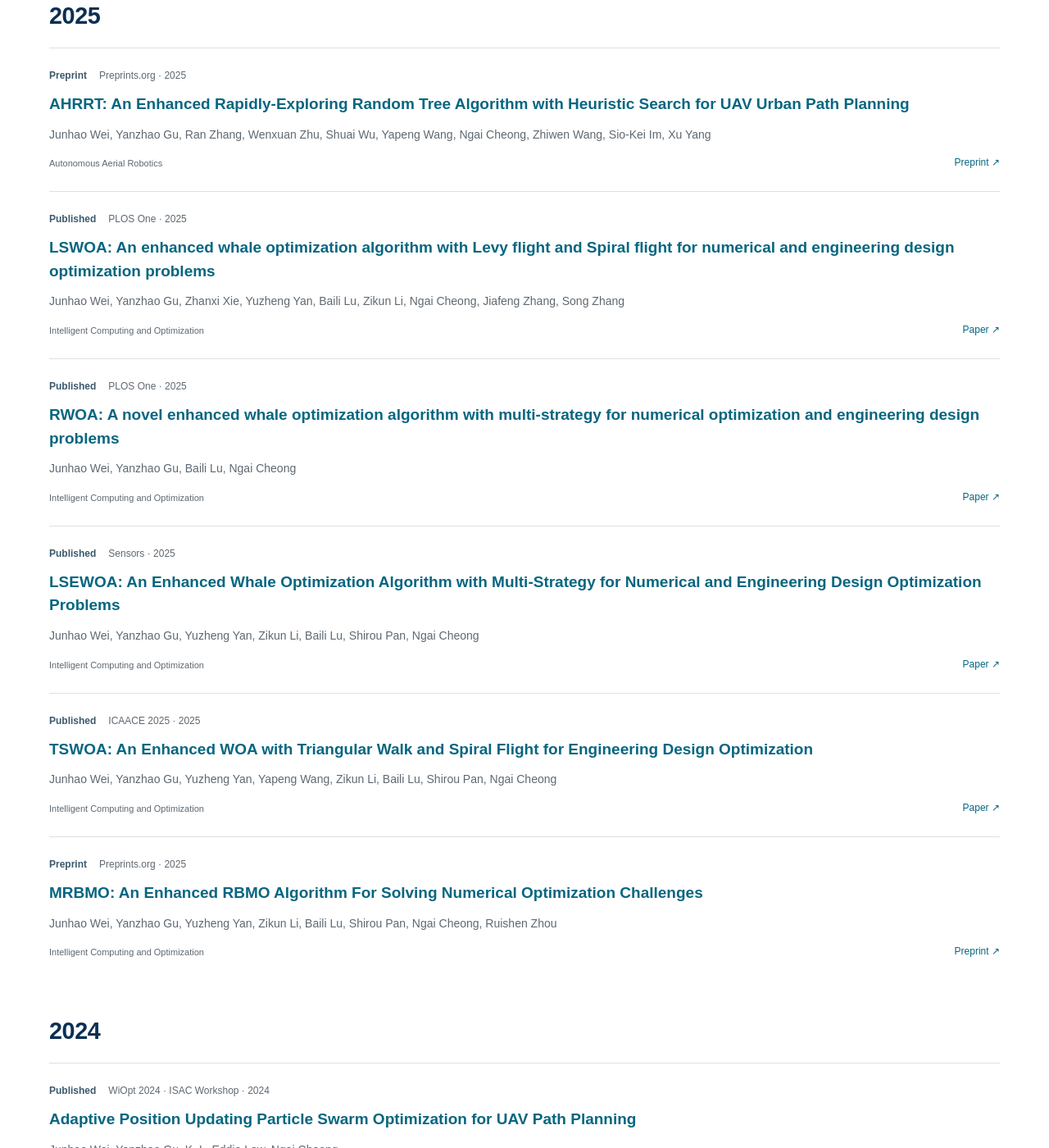
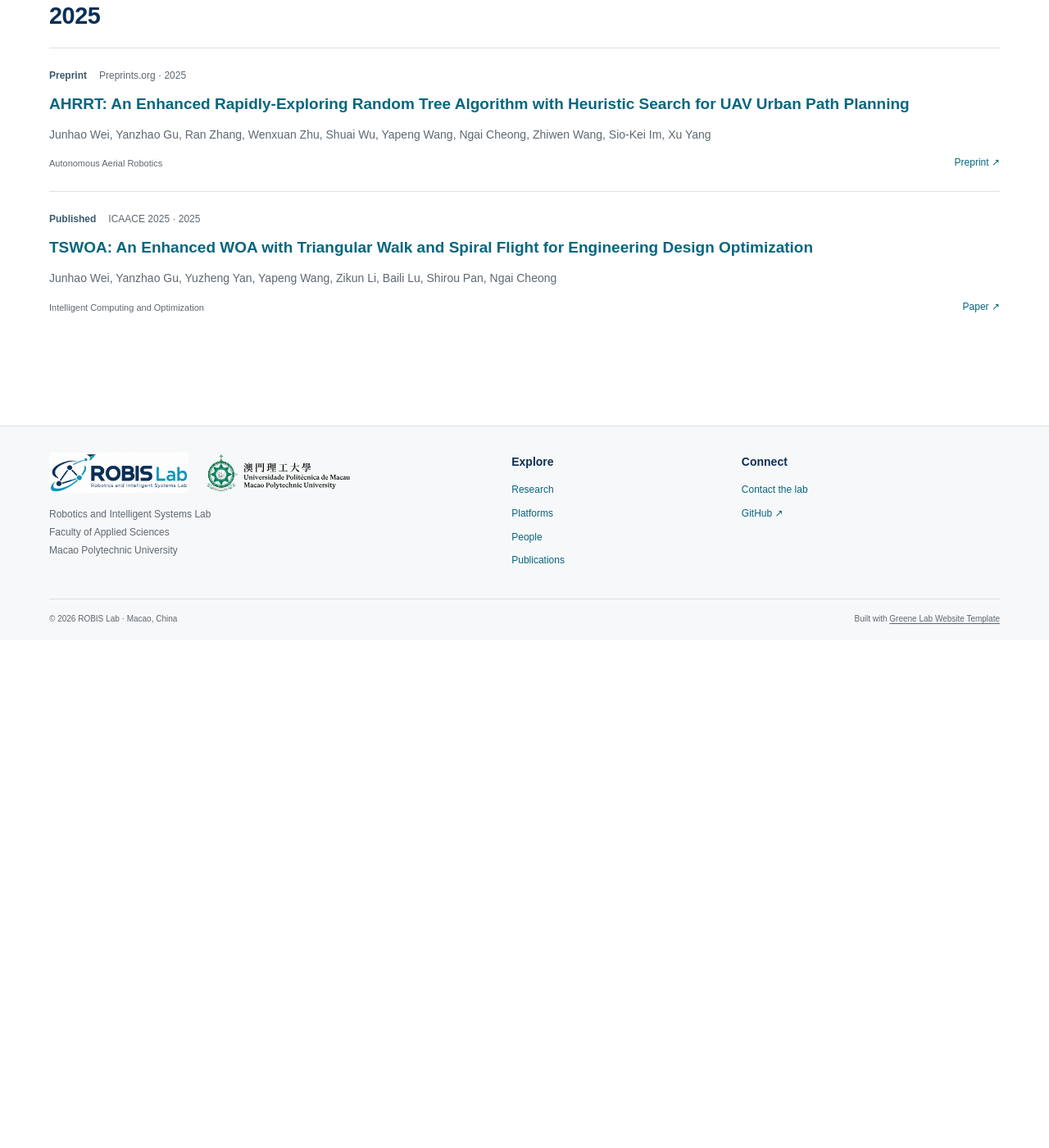
Before and after one commit to JunhaoWei-mpu/ROBIS-Lab, a Jekyll site: the page built from publications/index.html, in a window 1280 px wide and 1400 px high, scrolled down 5306 px. Shown: the whole window at 82% size. Built offline with Jekyll 4.4.1, drawn with Linux system fonts in a browser that asks for light colours; after the commit the page ends 6086 px from its top, so only the background shows below that; some of the changed text lies outside the part shown.

Commit message:
Require lab first authors and supervisor coauthors and simplify platforms

```diff
--- a/_data/publications.yaml
+++ b/_data/publications.yaml
@@ -680,74 +680,6 @@
   - https://www.preprints.org/manuscript/202511.1805
   sort_date: '2025-11-25'
   sort_date_basis: Preprints.org posting date
-- id: lswoa
-  title: 'LSWOA: An enhanced whale optimization algorithm with Levy flight and Spiral flight for numerical and engineering
-    design optimization problems'
-  authors:
-  - Junhao Wei
-  - Yanzhao Gu
-  - Zhanxi Xie
-  - Yuzheng Yan
-  - Baili Lu
-  - Zikun Li
-  - Ngai Cheong
-  - Jiafeng Zhang
-  - Song Zhang
-  year: 2025
-  venue: PLOS One
-  status: Published
-  topics:
-  - computing
-  paper_url: https://doi.org/10.1371/journal.pone.0322058
-  paper_label: Paper
-  source:
-  - https://junhaowei-mpu.github.io/
-  - https://api.crossref.org/works/10.1371/journal.pone.0322058
-  sort_date: '2025-09-03'
-  sort_date_basis: Published online
-- id: rwoa
-  title: 'RWOA: A novel enhanced whale optimization algorithm with multi-strategy for numerical optimization and
-    engineering design problems'
-  authors:
-  - Junhao Wei
-  - Yanzhao Gu
-  - Baili Lu
-  - Ngai Cheong
-  year: 2025
-  venue: PLOS One
-  status: Published
-  topics:
-  - computing
-  paper_url: https://doi.org/10.1371/journal.pone.0320913
-  paper_label: Paper
-  source:
-  - https://junhaowei-mpu.github.io/
-  - https://api.crossref.org/works/10.1371/journal.pone.0320913
-  sort_date: '2025-04-28'
-  sort_date_basis: Published online
-- id: lsewoa
-  title: 'LSEWOA: An Enhanced Whale Optimization Algorithm with Multi-Strategy for Numerical and Engineering Design
-    Optimization Problems'
-  authors:
-  - Junhao Wei
-  - Yanzhao Gu
-  - Yuzheng Yan
-  - Zikun Li
-  - Baili Lu
-  - Shirou Pan
-  - Ngai Cheong
-  year: 2025
-  venue: Sensors
-  status: Published
-  topics:
-  - computing
-  paper_url: https://doi.org/10.3390/s25072054
-  paper_label: Paper
-  source:
-  - https://junhaowei-mpu.github.io/
-  - https://api.crossref.org/works/10.3390/s25072054
-  sort_date: '2025-03-25'
-  sort_date_basis: Published online
 - id: tswoa
   title: 'TSWOA: An Enhanced WOA with Triangular Walk and Spiral Flight for Engineering Design Optimization'
   authors:
@@ -771,45 +703,3 @@
   - https://api.crossref.org/works/10.1109/icaace65325.2025.11020347
   sort_date: '2025-03-21'
   sort_date_basis: Published issue / proceedings date
-- id: mrbmo-preprint
-  title: 'MRBMO: An Enhanced RBMO Algorithm For Solving Numerical Optimization Challenges'
-  authors:
-  - Junhao Wei
-  - Yanzhao Gu
-  - Yuzheng Yan
-  - Zikun Li
-  - Baili Lu
-  - Shirou Pan
-  - Ngai Cheong
-  - Ruishen Zhou
-  year: 2025
-  venue: Preprints.org
-  status: Preprint
-  topics:
-  - computing
-  paper_url: https://doi.org/10.20944/preprints202502.0188.v1
-  paper_label: Preprint
-  source:
-  - https://www.preprints.org/manuscript/202502.0188
-  sort_date: '2025-02-04'
-  sort_date_basis: Preprints.org posting date
-- id: adaptive-pso
-  title: Adaptive Position Updating Particle Swarm Optimization for UAV Path Planning
-  authors:
-  - Junhao Wei
-  - Yanzhao Gu
-  - K. L. Eddie Law
-  - Ngai Cheong
-  year: 2024
-  venue: WiOpt 2024 · ISAC Workshop
-  status: Published
-  topics:
-  - aerial
-  - computing
-  paper_url: https://dl.ifip.org/db/conf/wiopt2024/wiopt2024/1571043098.pdf
-  paper_label: Paper
-  source:
-  - https://junhaowei-mpu.github.io/
-  - https://dl.ifip.org/db/conf/wiopt2024/wiopt2024/1571043098.pdf
-  sort_date: '2024'
-  sort_date_basis: Bibliographic year only
--- a/platforms/index.html
+++ b/platforms/index.html
@@ -17,6 +17,4 @@ intro: "Physical systems for exploring autonomous motion, robotic interaction, a
 <p>{{ platform.details }}</p>
 <p class="hardware-focus">{{ platform.focus }}</p>{% if platform.id == 'chironix' %}<p>Three synchronized RGB-D streams are organized using HDF5/LeRobot conventions. D1/M1 modularization, quick-change interfaces, and automatic joint calibration remain in development.</p>
 <a class="button" href="{{ platform.url | relative_url }}">View Chironix project →</a>{% elsif platform.id == 'aerial-manipulation' %}<a class="text-link" href="{{ '/research/#manipulation' | relative_url }}">Explore manipulation research →</a>{% else %}<a class="text-link" href="{{ '/research/#aerial' | relative_url }}">Explore aerial robotics →</a>{% endif %}</div>
-</article>{% if platform.id == 'chironix' %}<figure class="demonstration-photo">
-<img src="{{ '/assets/images/platforms/chironix-demonstration.webp' | relative_url }}" width="1355" height="895" alt="Chironix X1 being demonstrated to an audience; original privacy blur preserved" loading="lazy">
-</figure>{% endif %}{% endfor %}</div>
+</article>{% endfor %}</div>
--- a/publications/index.html
+++ b/publications/index.html
@@ -2,7 +2,7 @@
 title: Publications
 nav: Publications
 description: "Search publications by ROBIS Lab members in aerial robotics, manipulation, embodied intelligence, optimization, and knowledge representation."
-intro: "Publications led by our research students, organized by year."
+intro: "Publications led by our research students and co-authored by our supervisors."
 ---
 {% include page-heading.html eyebrow='Publications' %}
 <div class="container publications-content">
```
Also changed, not shown: CONTENT_SOURCES.md (+2 -0 lines), CONTENT_TODO.md (+1 -1 lines), README.md.
